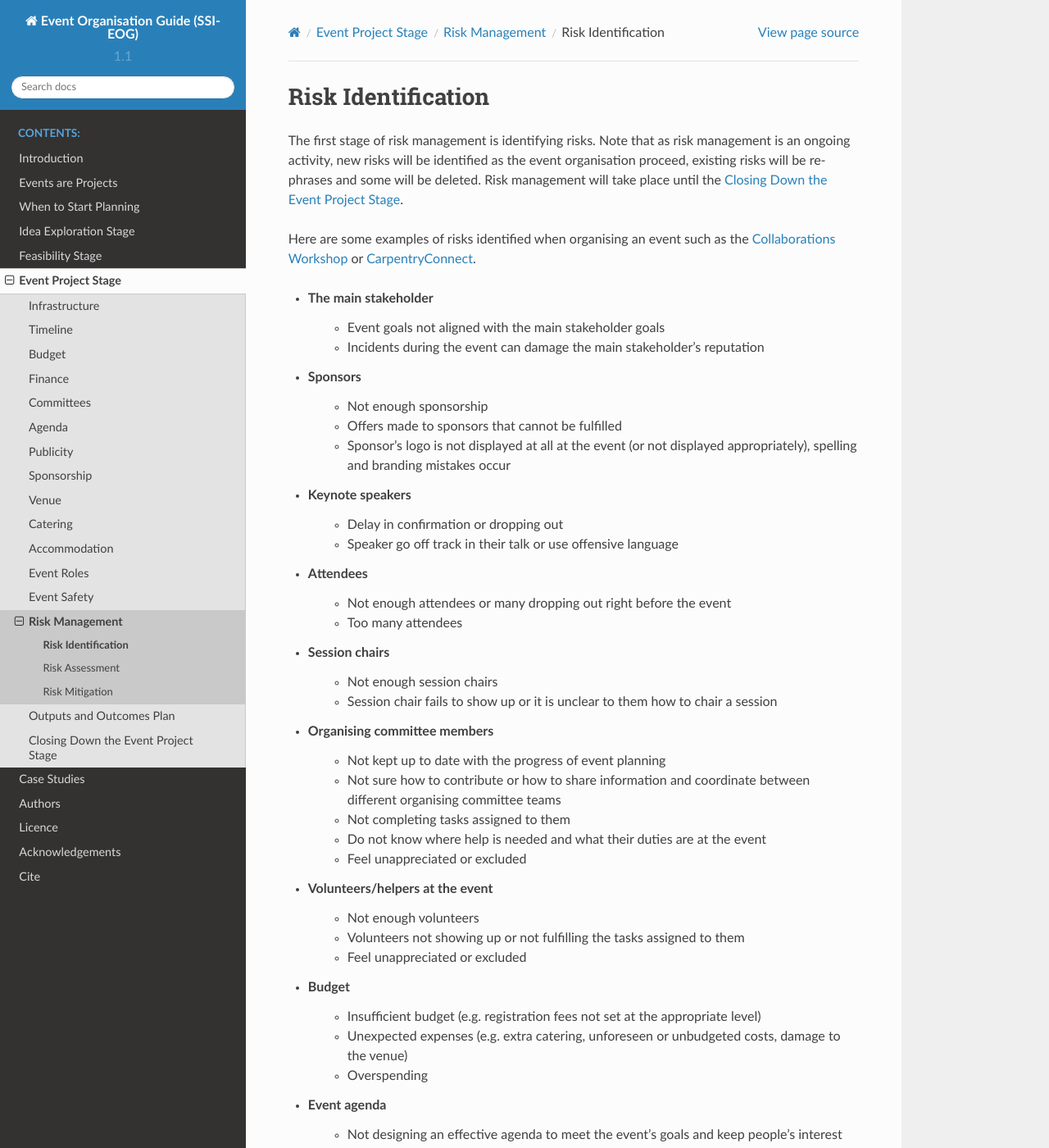
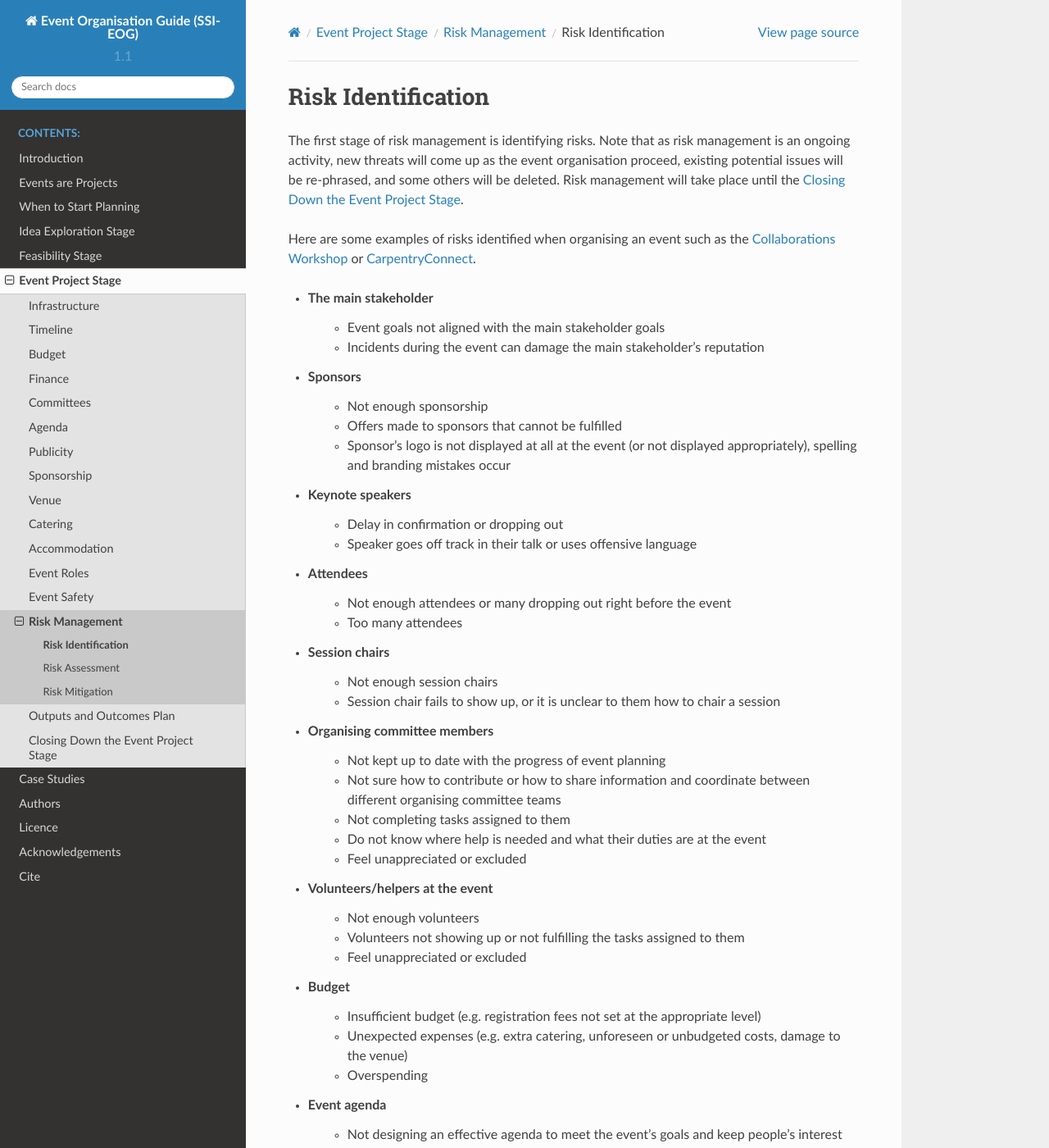
Before and after one commit to softwaresaved/event-organisation-guide, a Sphinx documentation site: the page built from docs/eog/eps-risk-management-identification.rst, in a window 1280 px wide and 1400 px high. Shown: the whole window at 82% size. Built offline with Sphinx 7.4.7 and the Read the Docs theme 2.0.0, drawn with Linux system fonts in a browser that asks for light colours; some of the changed text lies outside the part shown.

Commit message:
Update eps-risk-management-identification.rst

```diff
--- a/docs/eog/eps-risk-management-identification.rst
+++ b/docs/eog/eps-risk-management-identification.rst
@@ -2,7 +2,7 @@
 
 Risk Identification
 ===================
-The first stage of risk management is identifying risks. Note that as risk management is an ongoing activity, new risks will be identified as the event organisation proceed, existing risks will be re-phrases and some will be deleted. Risk management will take place until the :doc:`eps-closing-down`.
+The first stage of risk management is identifying risks. Note that as risk management is an ongoing activity, new threats will come up as the event organisation proceed, existing potential issues will be re-phrased, and some others will be deleted. Risk management will take place until the :doc:`eps-closing-down`.
 
 Here are some examples of risks identified when organising an event such as the `Collaborations Workshop <https://software.ac.uk/programmes-and-events/collaborations-workshops>`_ or `CarpentryConnect <https://software.ac.uk/ccmcr19>`_.
 
@@ -17,7 +17,7 @@ Here are some examples of risks identified when organising an event such as the
 
 - Keynote speakers
     - Delay in confirmation or dropping out
-    - Speaker go off track in their talk or use offensive language
+    - Speaker goes off track in their talk or uses offensive language
 
 - Attendees
     - Not enough attendees or many dropping out right before the event
@@ -25,7 +25,7 @@ Here are some examples of risks identified when organising an event such as the
 
 - Session chairs
     - Not enough session chairs
-    - Session chair fails to show up or it is unclear to them how to chair a session
+    - Session chair fails to show up, or it is unclear to them how to chair a session
 
 - Organising committee members
     - Not kept up to date with the progress of event planning
@@ -66,4 +66,4 @@ Here are some examples of risks identified when organising an event such as the
     - Lack of information or information dispersed at various locations
     - Lack of clearly stated policies and guidelines (e.g. Code of Conduct policy and breach reporting and handling procedures, privacy policy, contribution guide)
 
-See `the example risk management template <https://zenodo.org/record/4088024>`_ for more details on how to specify identified risk, e.g. using the `if-then method for specifying risks <https://projectriskcoach.com/the-power-of-if-then-risk-statements/>`_ can help to formulate and infer mitigation plans.
+See `the example risk management template <https://zenodo.org/record/4088024>`_ for more information on how to elaborate on identified risks, e.g. using the `if-then method for writing up risks <https://projectriskcoach.com/the-power-of-if-then-risk-statements/>`_ can help to formulate and infer mitigation plans.
```
Also changed, not shown: other parts of docs/eog/eps-risk-management-identification.rst (+3 -3 lines).
